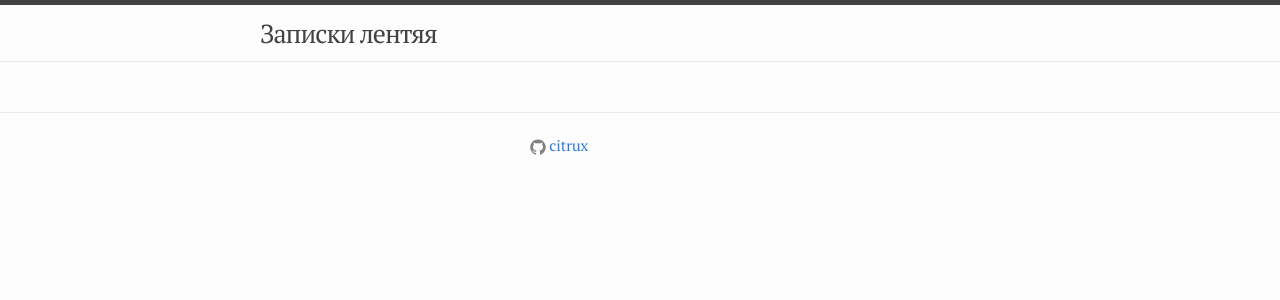
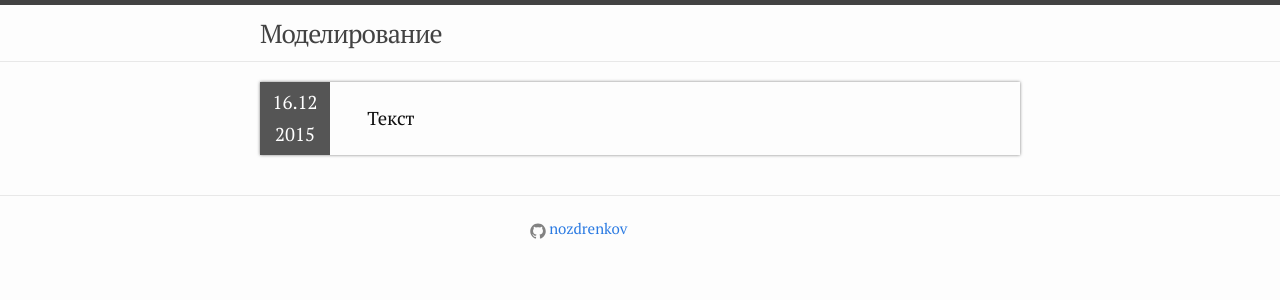
Before and after one commit to nozdrenkov/nozdrenkov.github.io, a Jekyll site: the page built from index.html, in a window 1280 px wide. Shown: the top 300 px of the page. Built offline with Jekyll 4.4.1, drawn with Linux system fonts in a browser that asks for light colours; nearby versions of some CDN libraries.

Commit message:
commit 2

```diff
--- a/_config.yml
+++ b/_config.yml
@@ -1,9 +1,9 @@
 # Site settings
-title: Записки лентяя
+title: Моделирование
 description: > # this means to ignore newlines until "baseurl:"
 baseurl: "" # the subpath of your site, e.g. /blog/
-url: "http://citrux.github.io" # the base hostname & protocol for your site
-github_username: citrux
+url: "http://nozdrenkov.github.io" # the base hostname & protocol for your site
+github_username: nozdrenkov
 
 # Build settings
 markdown: kramdown
--- a/_includes/disqus.html
+++ b/_includes/disqus.html
@@ -1,7 +1,7 @@
-<div id="disqus_thread"></div>
+<!-- <div id="disqus_thread"></div>
 <script type="text/javascript">
     /* * * CONFIGURATION VARIABLES * * */
-    var disqus_shortname = 'citruxgithubio';
+    var disqus_shortname = 'nozdrenkovgithubio';
 
     /* * * DON'T EDIT BELOW THIS LINE * * */
     (function() {
@@ -10,4 +10,4 @@
         (document.getElementsByTagName('head')[0] || document.getElementsByTagName('body')[0]).appendChild(dsq);
     })();
 </script>
-<noscript>Please enable JavaScript to view the <a href="https://disqus.com/?ref_noscript" rel="nofollow">comments powered by Disqus.</a></noscript>
+<noscript>Please enable JavaScript to view the <a href="https://disqus.com/?ref_noscript" rel="nofollow">comments powered by Disqus.</a></noscript> -->
--- a/css/main.scss
+++ b/css/main.scss
@@ -7,7 +7,7 @@
 
 // Our variables
 $base-font-family: 'PT Serif', serif;
-$base-font-size:   16pt;
+$base-font-size:   14pt;
 $small-font-size:  $base-font-size * 0.875;
 $base-line-height: 1.7;
 
```
Also changed, not shown: _posts/2015-12-16-2015-lab1.md (renamed from _posts/first-post.md, +2 -0 lines), img/thermal_distribution.png (added).
